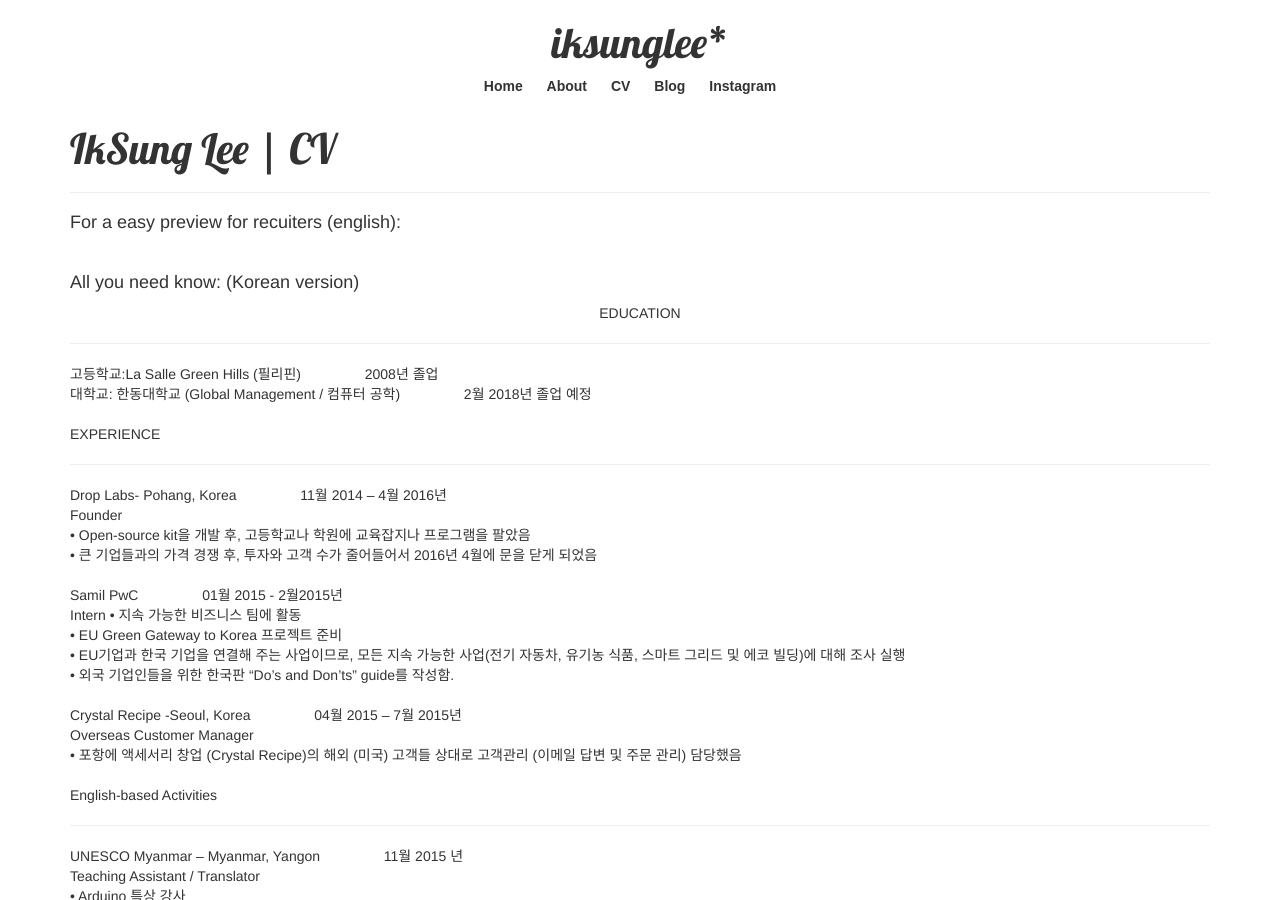
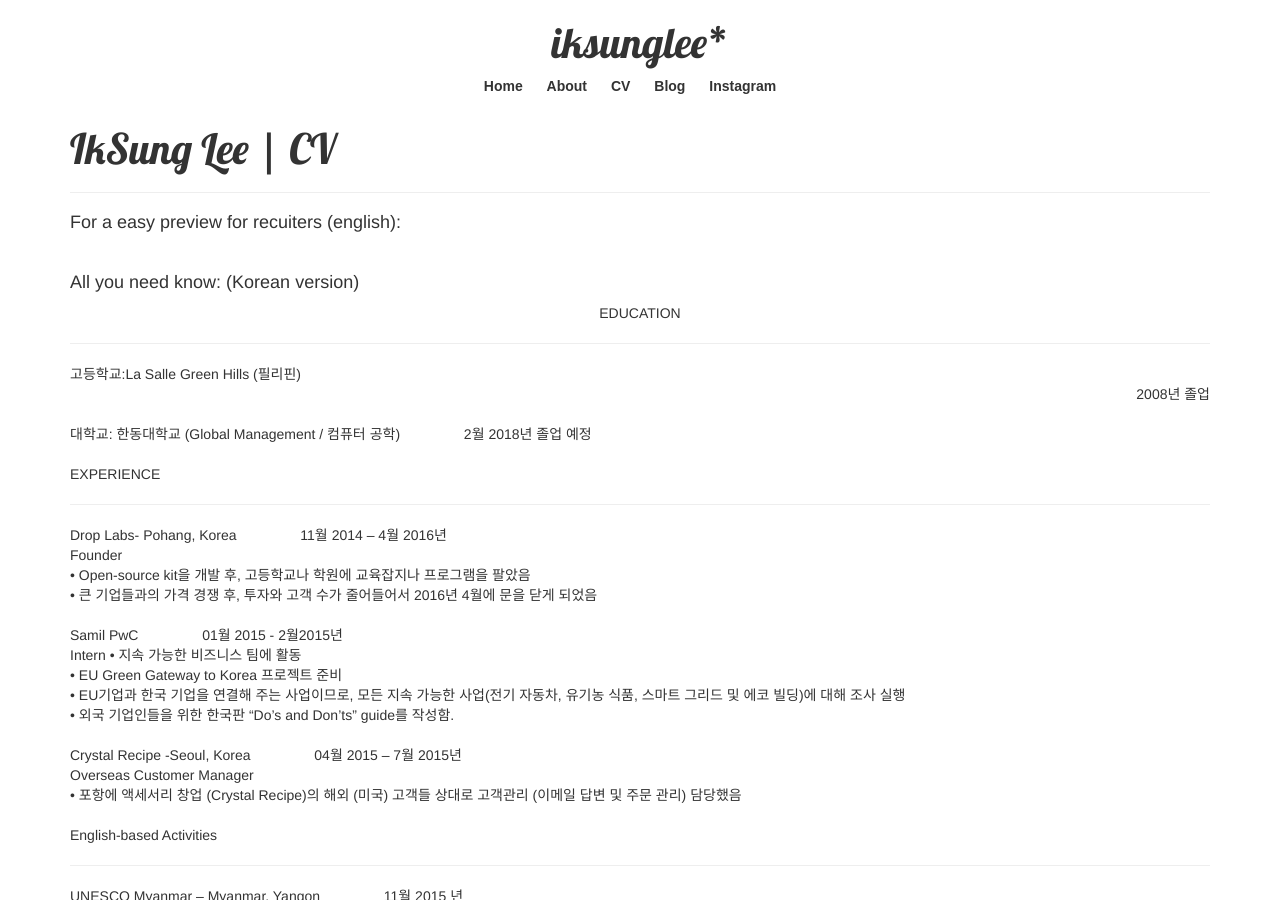
Before and after one commit to iksunglee/iksunglee.github.io, a Jekyll site: the page built from cv/index.html, in a window 1280 px wide and 900 px high. Built offline with Jekyll 4.4.1, drawn with Linux system fonts in a browser that asks for light colours; nearby versions of some CDN libraries; comment, search, counter and statistics services are not loaded; part of the change alters nothing that is shown.

Commit message:
Update index.html
div test

```diff
--- a/cv/index.html
+++ b/cv/index.html
@@ -14,8 +14,8 @@ title: IkSung Lee | CV
       <h4> All you need know: (Korean version) </h4>
 <center>EDUCATION</center>
 <hr>
-고등학교:La Salle Green Hills (필리핀) 		&emsp;&emsp;&emsp;&emsp;		&#09;				     2008년 졸업 <br>
-대학교: 한동대학교 (Global Management / 컴퓨터 공학) 		    &emsp;&emsp;&emsp;&emsp;     &#09;                          2월 2018년 졸업 예정<br>
+고등학교:La Salle Green Hills (필리핀) 		&emsp;&emsp;&emsp;&emsp;				    <div align='right'> 2008년 졸업 </div> <br>
+대학교: 한동대학교 (Global Management / 컴퓨터 공학) 		    &emsp;&emsp;&emsp;&emsp;                          2월 2018년 졸업 예정<br>
 <br>
 EXPERIENCE
 <hr>
```
